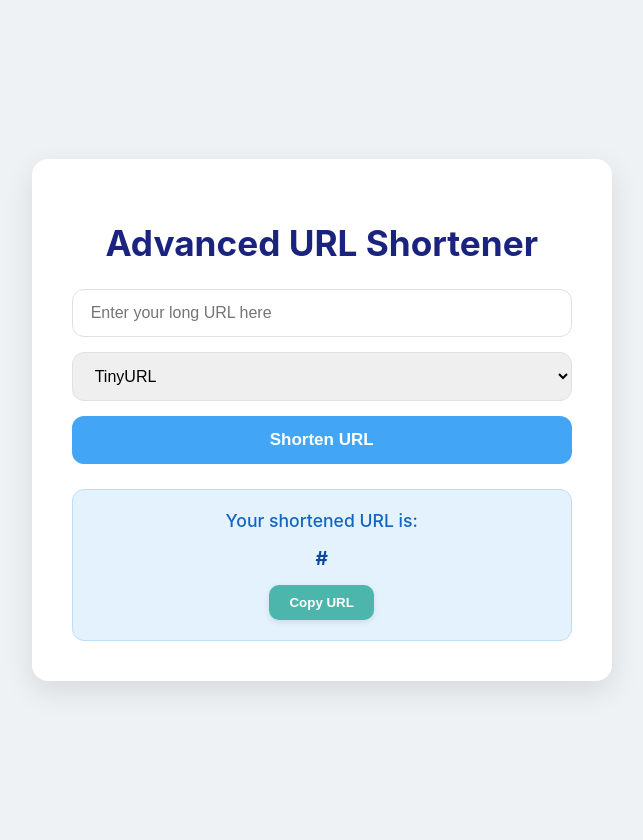
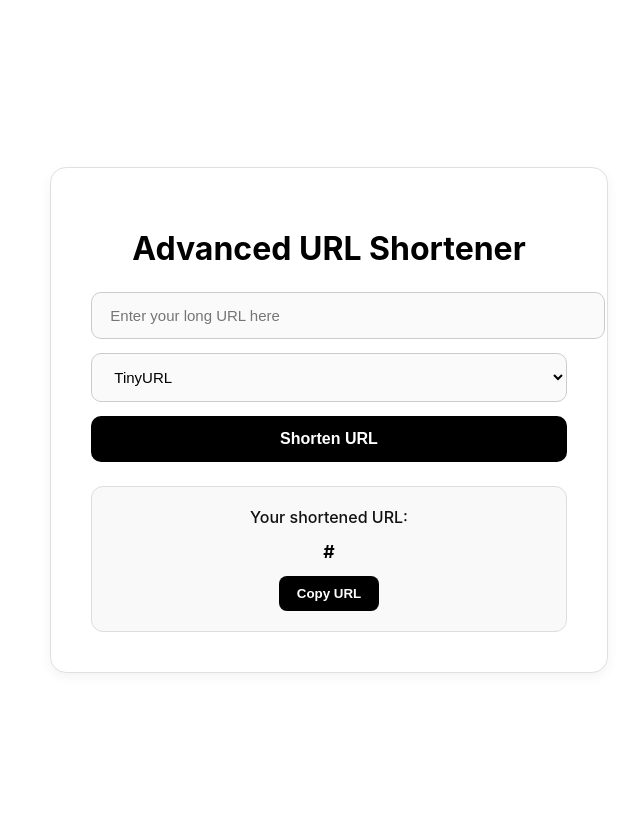
Before and after one commit to bhavya9345/url-shortner-flask, a Flask app: template templates/index.html in a window 1280 px wide. Shown: the whole page, without its empty margins (352-995 px from the left). Run offline with Flask 3, Linux system fonts and the light colour scheme; the template is opened without the code that fills it: most values are stand-ins (such as "Sample title", 1, 10 or a date in 2020).

Commit message:
Update index.html UI

```diff
--- a/templates/index.html
+++ b/templates/index.html
@@ -7,121 +7,118 @@
   <style>
     body {
       font-family: 'Inter', sans-serif;
-            background-color: #eef2f5;
+      background-color: #fff;
+      color: #111;
       display: flex;
       justify-content: center;
       align-items: center;
       min-height: 100vh;
       margin: 0;
-            color: #333;
       padding: 20px;
     }
 
     .container {
-            background-color: #ffffff;
+      background: #fff;
       padding: 40px;
       border-radius: 16px;
-            box-shadow: 0 10px 30px rgba(0, 0, 0, 0.1);
+      border: 1px solid #e0e0e0;
+      box-shadow: 0 4px 12px rgba(0,0,0,0.05);
+      width: 100%;
+      max-width: 480px;
       text-align: center;
-            width: 100%;
-            max-width: 500px;
     }
 
     h1 {
-            color: #1a237e;
-            margin-bottom: 25px;
-            font-size: 2.2em;
+      font-size: 2em;
       font-weight: 700;
+      margin-bottom: 24px;
+      color: #000;
     }
 
     .input-container {
       display: flex;
       flex-direction: column;
-            gap: 15px;
-            margin-bottom: 25px;
+      gap: 14px;
+      margin-bottom: 24px;
     }
 
     .url, .service-selector {
       padding: 14px 18px;
-            border: 1px solid #e0e0e0;
-            border-radius: 12px;
-            font-size: 16px;
+      border: 1px solid #ccc;
+      border-radius: 10px;
+      font-size: 15px;
       width: 100%;
-            box-sizing: border-box;
-            transition: border-color 0.3s, box-shadow 0.3s;
+      background: #fafafa;
+      transition: border-color 0.2s, background 0.2s;
     }
 
     .url:focus, .service-selector:focus {
+      border-color: #000;
+      background: #fff;
       outline: none;
-            border-color: #64b5f6;
-            box-shadow: 0 0 8px rgba(100, 181, 246, 0.4);
     }
 
     #shorten-btn {
-            padding: 14px 24px;
-            background-color: #42a5f5;
+      padding: 14px;
+      background: #000;
       color: #fff;
       border: none;
-            border-radius: 12px;
-            font-size: 17px;
+      border-radius: 10px;
+      font-size: 16px;
+      font-weight: 600;
       cursor: pointer;
-            transition: background-color 0.3s, transform 0.2s, box-shadow 0.3s;
-            font-weight: 600;
+      transition: background 0.3s, transform 0.2s;
     }
 
     #shorten-btn:hover {
-            background-color: #1e88e5;
-            transform: translateY(-2px);
-            box-shadow: 4px 12px rgba(0, 0, 0, 0.1);
+      background: #222;
+      transform: translateY(-1px);
     }
 
     .result-container {
-            background-color: #e3f2fd;
-            border: 1px solid #bbdefb;
+      border: 1px solid #ddd;
+      background: #f9f9f9;
       padding: 20px;
       border-radius: 12px;
+      margin-top: 20px;
       display: flex;
       flex-direction: column;
+      gap: 14px;
       align-items: center;
-            gap: 15px;
-            margin-top: 20px;
     }
 
     .result-container p {
       margin: 0;
-            color: #1565c0;
-            font-size: 1.1em;
+      font-size: 1em;
       font-weight: 500;
     }
 
     #short-url {
-            word-wrap: break-word;
-            color: #0d47a1;
+      color: #000;
+      font-weight: bold;
+      font-size: 1.1em;
       text-decoration: none;
-            font-weight: bold;
-            font-size: 1.2em;
-            transition: color 0.3s;
+      word-break: break-all;
+      transition: text-decoration 0.2s;
     }
 
     #short-url:hover {
-            color: #007bb6;
       text-decoration: underline;
     }
 
     .copy-btn {
-            background-color: #4db6ac;
-            color: white;
+      background: #000;
+      color: #fff;
       border: none;
-            padding: 10px 20px;
-            border-radius: 10px;
+      padding: 10px 18px;
+      border-radius: 8px;
       cursor: pointer;
-            transition: background-color 0.3s, transform 0.2s;
-            box-shadow: 0 2px 6px rgba(0, 0, 0, 0.1);
       font-weight: 600;
+      transition: background 0.3s, transform 0.2s;
     }
 
     .copy-btn:hover {
-            background-color: #26a69a;
+      background: #222;
       transform: translateY(-1px);
     }
 
@@ -170,19 +160,18 @@
       <h1>Advanced URL Shortener</h1>
       <div class="input-container">
         <input type="url" id="long-url" name="url" class="url" placeholder="Enter your long URL here" required>
-                <select name="service_provider" class="url service-selector">
+        <select name="service_provider" class="service-selector">
           <option value="tinyurl">TinyURL</option>
           <option value="isgd">Is.gd</option>
           <option value="dagd">Da.gd</option>
           <option value="osdb">Os.db</option>
         </select>
-
         <button type="submit" id="shorten-btn">Shorten URL</button>
       </div>
 
       {% if shortened_url %}
       <div class="result-container">
-                <p>Your shortened URL is:</p>
+        <p>Your shortened URL:</p>
         <a href="{{ shortened_url }}" id="short-url" target="_blank">{{ shortened_url }}</a>
         <button type="button" class="copy-btn" onclick="copyUrl()">Copy URL</button>
       </div>
@@ -194,32 +183,21 @@
 
   <script>
     function showMessage(message) {
-            const messageBox = document.getElementById('message-box');
-            messageBox.textContent = message;
-            messageBox.classList.add('show');
-            setTimeout(() => {
-                messageBox.classList.remove('show');
-            }, 3000);
+      const box = document.getElementById('message-box');
+      box.textContent = message;
+      box.classList.add('show');
+      setTimeout(() => box.classList.remove('show'), 2500);
     }
 
     function copyUrl() {
       const urlElement = document.getElementById('short-url');
       const urlToCopy = urlElement.innerText;
 
-            const tempInput = document.createElement('input');
-            tempInput.value = urlToCopy;
-            document.body.appendChild(tempInput);
-            tempInput.select();
-
-            try {
-                document.execCommand('copy');
+      navigator.clipboard.writeText(urlToCopy).then(() => {
         showMessage('URL copied to clipboard!');
-            } catch (err) {
-                console.error('Failed to copy text: ', err);
+      }).catch(() => {
         showMessage('Failed to copy URL.');
-            }
-
-            document.body.removeChild(tempInput);
+      });
     }
   </script>
 </body>
```
Also changed, not shown: other parts of templates/index.html (+11 -18 lines). Lines whose indentation alone changed are shown as unchanged.
